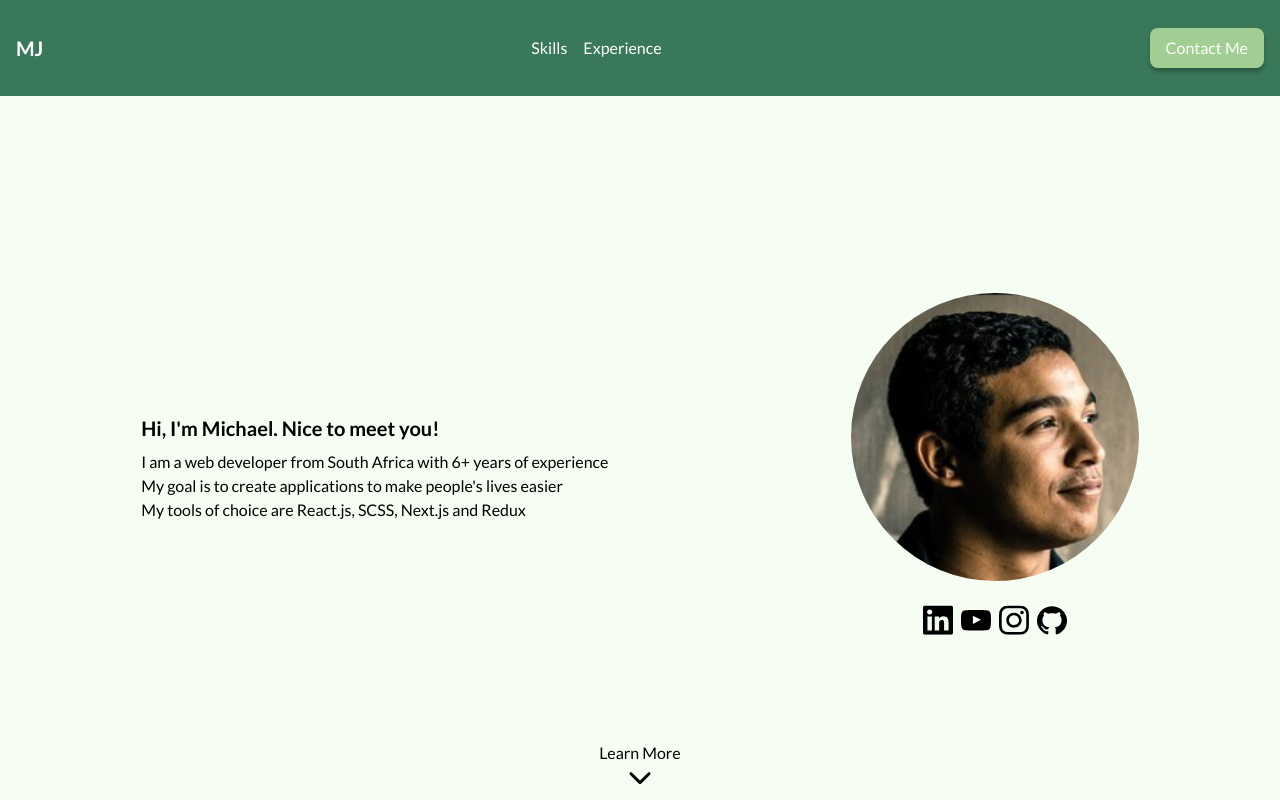
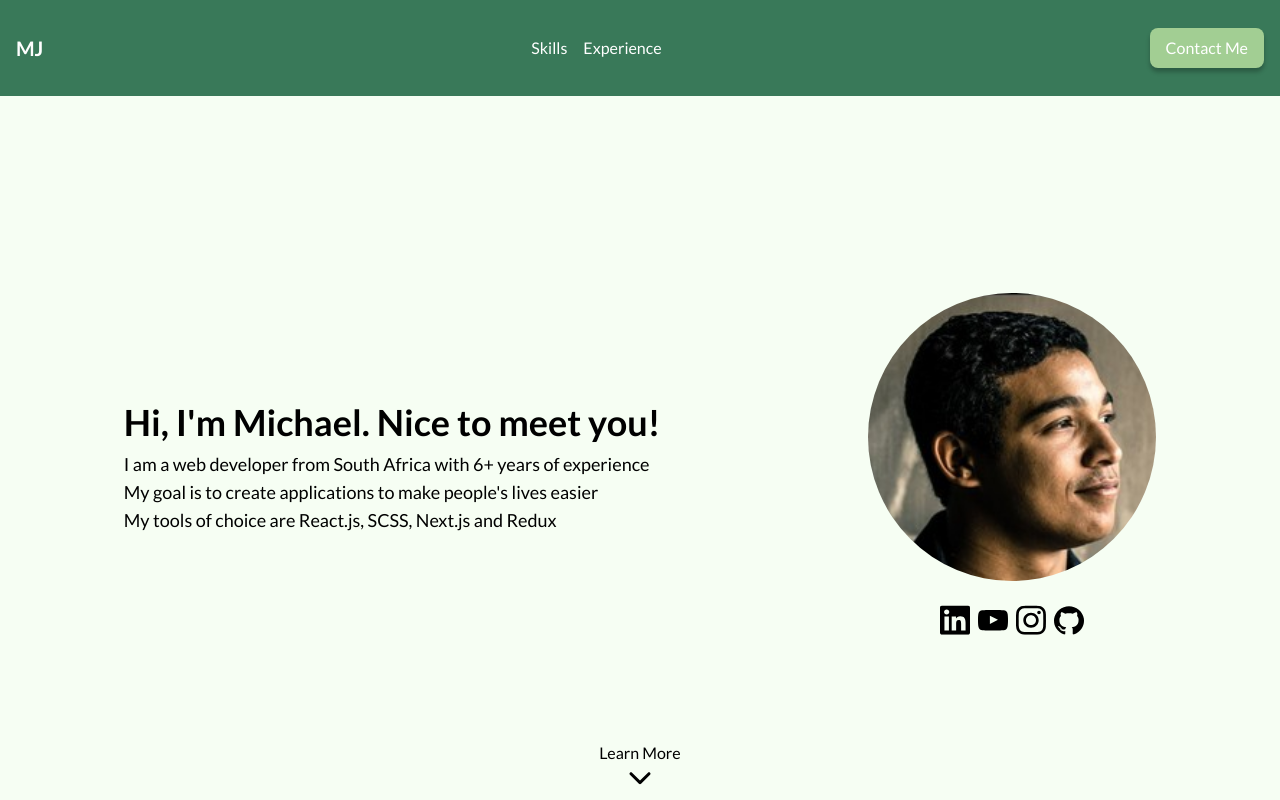
Before and after one commit to MichaelDJansen/personal-site, a Next.js app: page / in a window 1280 px wide. Shown: the top 800 px of the page. Built offline with nearby package versions, Linux system fonts and the light colour scheme.

Commit message:
Added deep linked nav

```diff
--- a/src/app/components/Header/Header.tsx
+++ b/src/app/components/Header/Header.tsx
@@ -8,8 +8,8 @@ const Header: React.FC<THeaderProps> = ({ className }) => (
   <div className={`bg-secondary text-white px-4 py-4 w-full flex justify-between items-center gap-2 ${className ?? ""}`}>
     <h2 className="header-text font-bold text-xl">MJ</h2>
     <nav className="flex gap-4">
-      <a href="#">Skills</a>
-      <a href="#">Experience</a>
+      <a href="#skills-section">Skills</a>
+      <a href="#experience-section">Experience</a>
     </nav>
     <a href="mailto:michaeldjansen35@gmail.com">
       <Button text="Contact Me" />
--- a/src/app/globals.css
+++ b/src/app/globals.css
@@ -1,3 +1,7 @@
 @tailwind base;
 @tailwind components;
 @tailwind utilities;
+
+html {
+    scroll-behavior: smooth;
+}
--- a/src/app/page.tsx
+++ b/src/app/page.tsx
@@ -24,8 +24,8 @@ const Home = () => {
             </div>
           </div>
           <section className="hero-description">
-            <h1 className="hero-description-heading text-xl font-bold my-2">Hi, I'm Michael. Nice to meet you!</h1>
-            <div className="hero-description-text">
+            <h1 className="hero-description-heading text-xl lg:text-4xl font-bold my-2">Hi, I'm Michael. Nice to meet you!</h1>
+            <div className="hero-description-text text-md lg:text-lg">
               <p>I am a web developer from South Africa with 6+ years of experience</p>
               <p>My goal is to create applications to make people's lives easier</p>
               <p>My tools of choice are React.js, SCSS, Next.js and Redux</p>
@@ -33,9 +33,9 @@ const Home = () => {
           </section>
         </div>
         <div className="learn-more-button-container flex flex-col items-center justify-center relative animate-bounce md:absolute md:w-full md:bottom-0">
-          <Link href="#">
+          <a href="#skills-section">
             Learn More
-          </Link>
+          </a>
           <Image src="/assets/chevron-down.svg" alt="arrow-down" width={24} height={24} />
         </div>
       </section>
```
